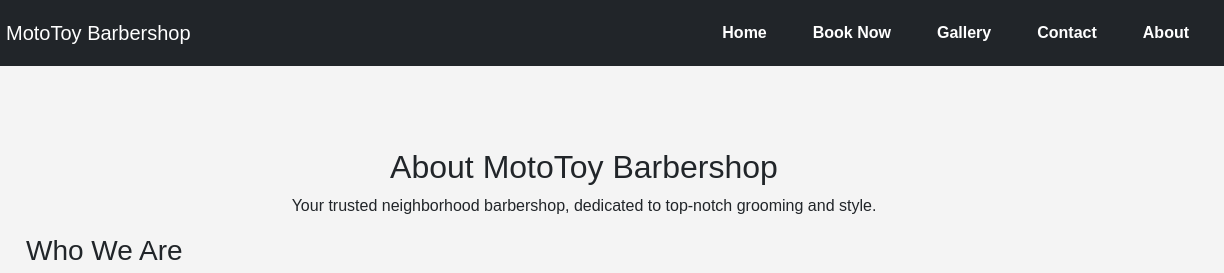
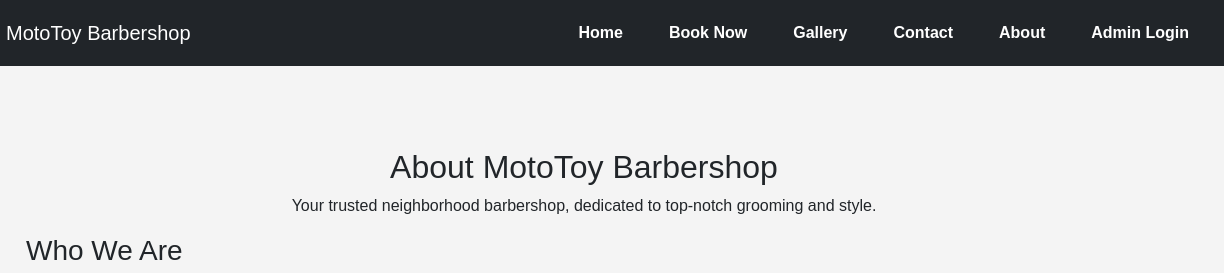
Before and after one commit to emmanuel0987-web/final-project-Mototoy-BarberShop-Booking-System, a website: page About.html in a window 1280 px wide. Shown: the top 273 px of the page, 56-1280 px from the left. Drawn offline with nearby package versions, Linux system fonts and the light colour scheme.

Commit message:
Update About.html

```diff
--- a/About.html
+++ b/About.html
@@ -28,6 +28,7 @@
           <li class="nav-item"><a class="nav-link" href="Gallery.html">Gallery</a></li>
           <li class="nav-item"><a class="nav-link" href="Contact.html">Contact</a></li>
           <li class="nav-item"><a class="nav-link" href="About.html">About</a></li>
+          <li class="nav-item"><a class="nav-link" href="admin.html">Admin Login</a></li> <!-- Added Admin Login -->
         </ul>
       </div>
     </div>
```
